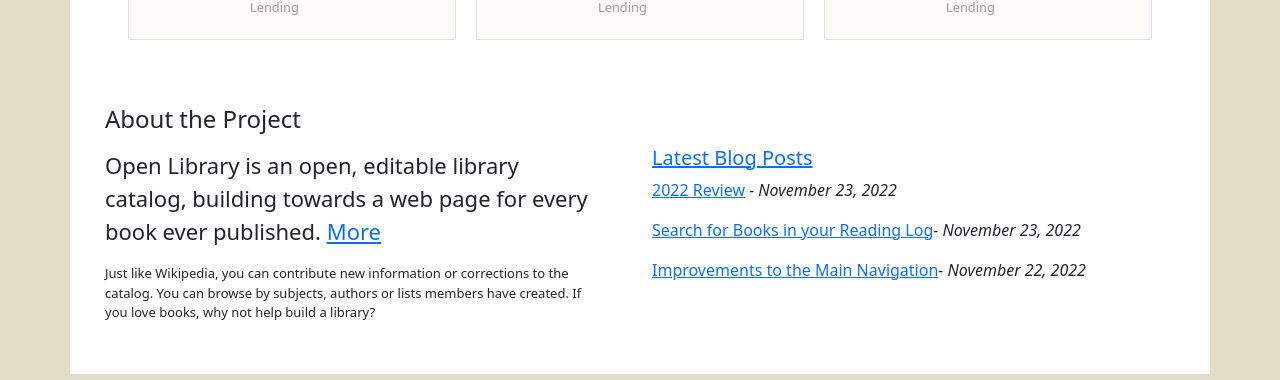
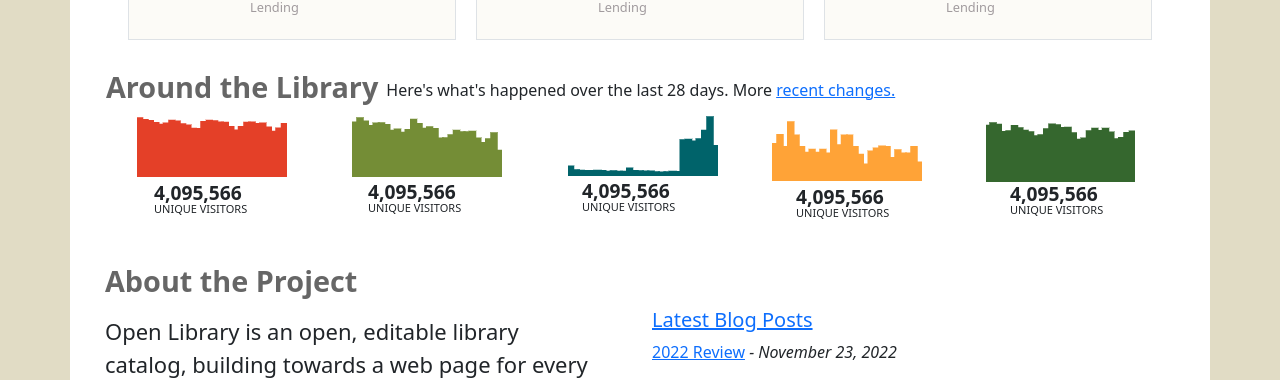
Before and after one commit to shorifuddin2/livery-project, a React (Create React App) app: page / in a window 1280 px wide. Shown: the part 389-769 px from the top of the page. Built offline with nearby package versions, Linux system fonts and the light colour scheme.

Commit message:
AroundLibrary complete

```diff
--- /dev/null
+++ b/src/components/Home/AroundLibrary/AroundLibrary.css
@@ -0,0 +1,15 @@
+.around-title{
+   color: #666;
+   font-weight: 700;
+   font-size: 1.8rem;
+}
+.library p{
+  line-height: 0;
+}
+.visitors{
+    font-weight: 700;
+    font-size: 1.2rem;
+}
+.unique{
+    font-size: 11px;
+}
--- /dev/null
+++ b/src/components/Home/AroundLibrary/AroundLibrary.js
@@ -0,0 +1,60 @@
+import React from 'react';
+import image1 from '../../../image/Capture1.PNG'
+import image2 from '../../../image/Capture2.PNG'
+import image3 from '../../../image/Capture3.PNG'
+import image4 from '../../../image/Capture4.PNG'
+import image5 from '../../../image/Capture5.PNG'
+import './AroundLibrary.css'
+const AroundLibrary = () => {
+    return (
+        <div className='container bg-white'>
+            <div className='ps-4 d-flex'>
+                <h4 className='around-title'>Around the Library</h4>
+                <div className='mt-2 ms-2'>
+                    <span>Here's what's happened over the last 28 days. More<a href='..' className='ms-1'>recent changes.</a>
+                    </span>
+                </div>
+            </div>
+                <div className='row'>
+                    <div className='library col-lg-2 ms-4'>
+                        <img className='ms-4' src={image1} alt=''/>
+                          <div className='ms-5 mt-2'>
+                             <p className='visitors'>4,095,566</p>
+                             <p className='unique'>UNIQUE VISITORS</p>
+                          </div>
+                    </div>
+                    <div className='library col-lg-2 ms-4'>
+                        <img className='ms-4' src={image2} alt=''/>
+                          <div className='ms-5 mt-2'>
+                             <p className='visitors'>4,095,566</p>
+                             <p className='unique'>UNIQUE VISITORS</p>
+                          </div>
+                    </div>
+                    <div className='library col-lg-2 ms-4'>
+                        <img className='ms-4' src={image3} alt=''/>
+                          <div className='ms-5 mt-2'>
+                             <p className='visitors'>4,095,566</p>
+                             <p className='unique'>UNIQUE VISITORS</p>
+                          </div>
+                    </div>
+                    <div className='library col-lg-2 ms-4'>
+                        <img className='ms-4' src={image4} alt=''/>
+                          <div className='ms-5 mt-2'>
+                             <p className='visitors'>4,095,566</p>
+                             <p className='unique'>UNIQUE VISITORS</p>
+                          </div>
+                    </div>
+                    <div className='library col-lg-2 ms-4'>
+                        <img className='ms-4' src={image5} alt=''/>
+                          <div className='ms-5 mt-2'>
+                             <p className='visitors'>4,095,566</p>
+                             <p className='unique'>UNIQUE VISITORS</p>
+                          </div>
+                    </div>
+
+                </div>
+        </div>
+    );
+};
+
+export default AroundLibrary;
--- a/src/components/Home/Home.js
+++ b/src/components/Home/Home.js
@@ -12,7 +12,7 @@
 // import Textbooks from './Textbooks/Textbooks';
 // import AuthorsAlliances from './AuthorsAlliances/AuthorsAlliances';
 // import BrowseSubjects from './BrowseSubjects/BrowseSubjects';
-// import ArrountLibrarys from './ArrountLibrary/ArrountLibrarys';
+import AroundLibrary from './AroundLibrary/AroundLibrary';
 import AboutProjects from './AboutProjects/AboutProjects';
 import Footer from '../Footer/Footer';
 
@@ -31,8 +31,8 @@
            <Thrillers></Thrillers>
            <Textbooks></Textbooks>
            <AuthorsAlliances></AuthorsAlliances>
-           <BrowseSubjects></BrowseSubjects>
-           <ArrountLibrarys></ArrountLibrarys>*/}
+           <BrowseSubjects></BrowseSubjects>*/}
+           <AroundLibrary></AroundLibrary>
            <AboutProjects></AboutProjects>
            <Footer></Footer>
         </div>
```
